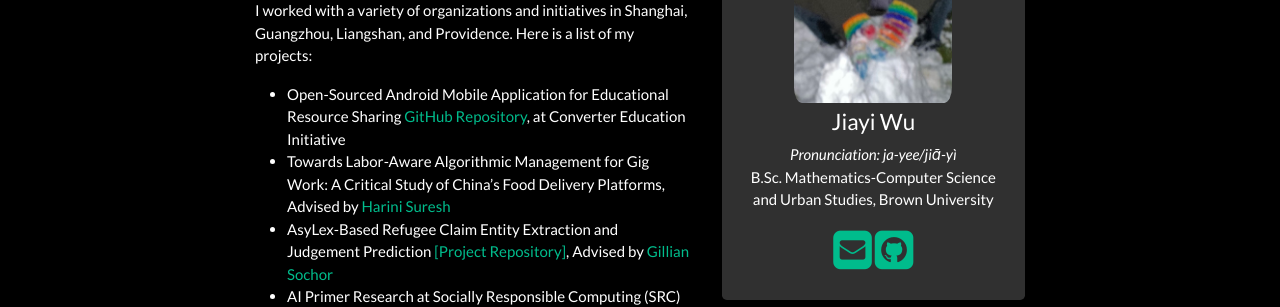
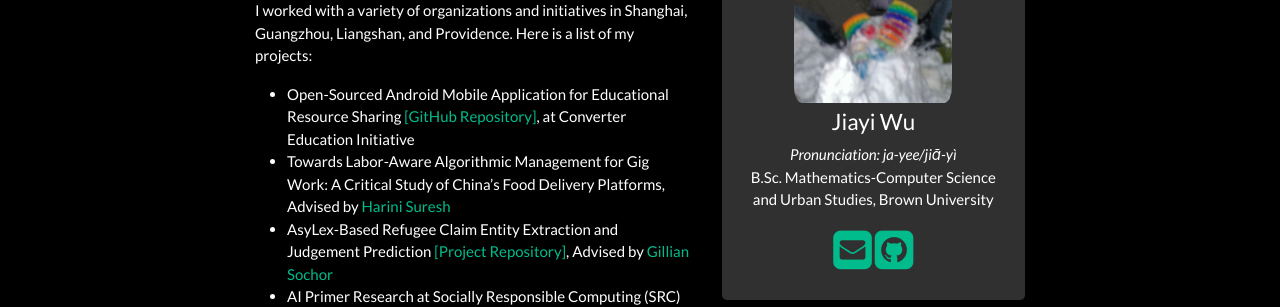
Before and after one commit to jiayiw005/jiayiw005.github.io, a Jekyll site: the page built from _pages/home.md, in a window 1280 px wide and 1259 px high. Shown: the part 352-659 px from the top of the window. Built offline with Jekyll 4.4.1, drawn with Linux system fonts in a browser that asks for light colours; nearby versions of some CDN libraries; a style sheet for code colours, icons or effects is not loaded.

Commit message:
update minor

```diff
--- a/_pages/home.md
+++ b/_pages/home.md
@@ -14,7 +14,7 @@ I am a first-year undergraduate student at Brown University, concentrating in Ma
 #### My Work
 
 I worked with a variety of organizations and initiatives in Shanghai, Guangzhou, Liangshan, and Providence. Here is a list of my projects:
-- Open-Sourced Android Mobile Application for Educational Resource Sharing [GitHub Repository](https://github.com/jiayiw005/converter-android-app), at Converter Education Initiative
+- Open-Sourced Android Mobile Application for Educational Resource Sharing [[GitHub Repository]](https://github.com/jiayiw005/converter-android-app), at Converter Education Initiative
 - Towards Labor-Aware Algorithmic Management for Gig Work: A Critical Study of China’s Food Delivery Platforms, Advised by [Harini Suresh](https://harinisuresh.com/)
 - AsyLex-Based Refugee Claim Entity Extraction and Judgement Prediction [[Project Repository]](https://github.com/jiayiw005/refugee-claim-classifier), Advised by [Gillian Sochor](https://theorg.com/org/ai4all/org-chart/gillian-sochor)
 - AI Primer Research at Socially Responsible Computing (SRC) Handbook [[Handbook]](https://src-handbook-infrastructure-team.github.io/srch/), Advised by [Suresh Venkatasubramanian](https://dsi.brown.edu/people/suresh-venkatasubramanian) and [Julia Netter](http://www.julianetter.de/)
```
